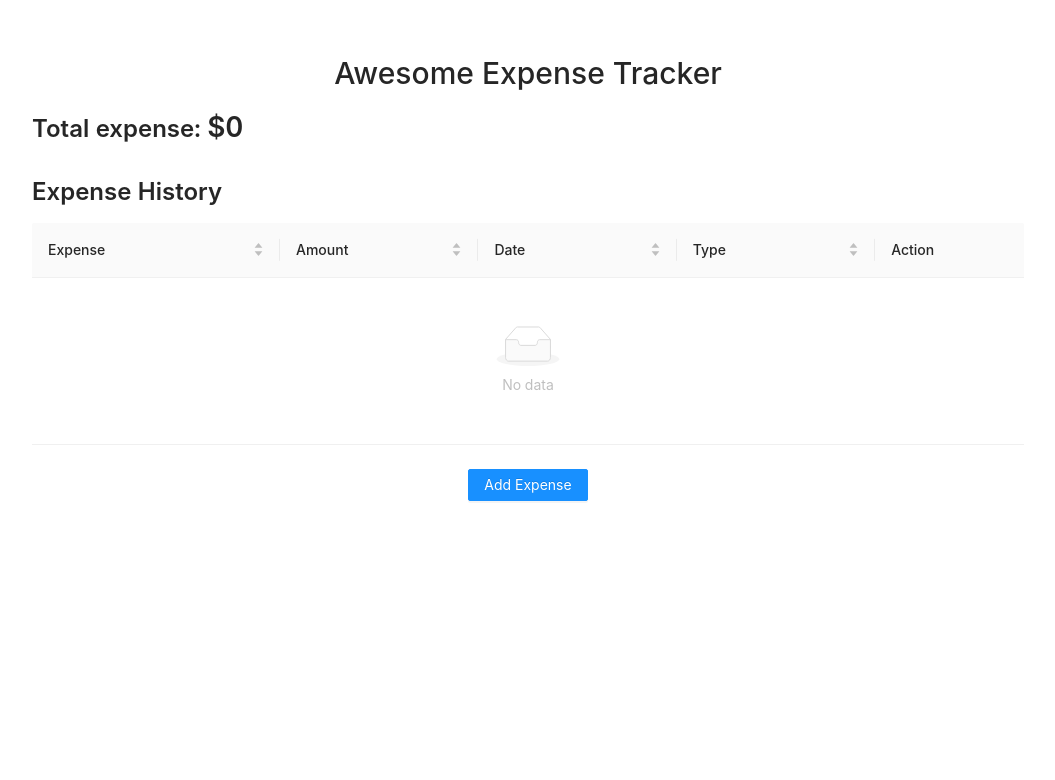
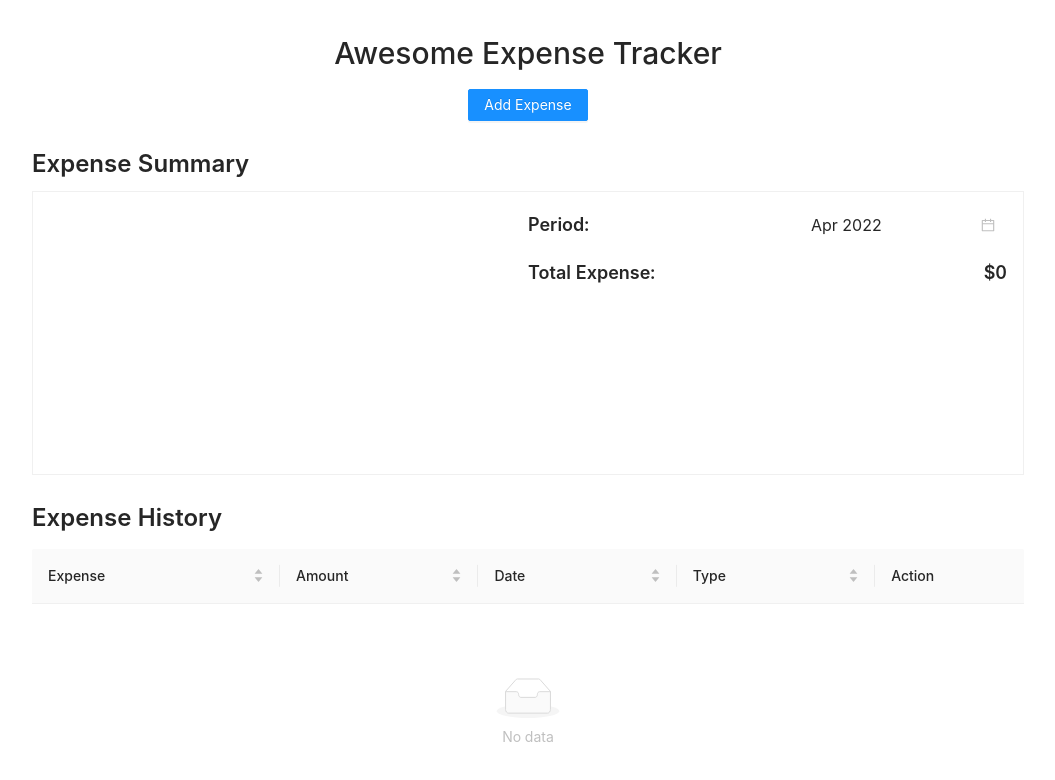
Before and after one commit to PhongVu07/react-expense-tracker, a React (Create React App) app: page / in a window 1280 px wide. Shown: the top 780 px of the page, without its empty margins (112-1167 px from the left). Built offline with nearby package versions, Linux system fonts and the light colour scheme.

Commit message:
Add chart

```diff
--- a/package.json
+++ b/package.json
@@ -12,11 +12,12 @@
     "@types/react": "^17.0.20",
     "@types/react-dom": "^17.0.9",
     "antd": "^4.19.5",
-    "dayjs": "^1.11.0",
+    "moment": "^2.29.2",
     "react": "^18.0.0",
     "react-dom": "^18.0.0",
     "react-scripts": "5.0.0",
     "react-select": "^5.3.0",
+    "recharts": "^2.1.9",
     "styled-components": "^5.3.5",
     "typescript": "^4.4.2",
     "uuid": "^8.3.2",
@@ -52,5 +53,5 @@
   },
   "resolutions": {
     "@types/react": "17.0.30"
-	}
+  }
 }
--- a/src/App.tsx
+++ b/src/App.tsx
@@ -1,23 +1,24 @@
-import React from 'react';
-import './App.css';
-import { Provider } from 'provider';
-import TotalExpense from 'components/TotalExpense';
-import ExpenseList from 'components/ExpenseList';
-import AddExpense from 'components/AddExpense';
-import Layout from 'components/Layout';
+import React from "react";
+import "./App.css";
+import { Provider } from "provider";
+import TotalExpense from "components/TotalExpense";
+import ExpenseList from "components/ExpenseList";
+import AddExpense from "components/AddExpense";
+import Layout from "components/Layout";
 
 function App() {
   return (
     <Provider>
       <Layout>
         <>
-        <TotalExpense />
-        <ExpenseList />
-        <AddExpense />
+          <h1>Awesome Expense Tracker</h1>
+          <AddExpense />
+          <TotalExpense />
+          <ExpenseList />
         </>
       </Layout>
     </Provider>
-    );
+  );
 }
 
 export default App;
--- a/src/components/AddExpense/addExpense.style.ts
+++ b/src/components/AddExpense/addExpense.style.ts
@@ -3,4 +3,5 @@ import styled from 'styled-components';
 export const ComponentContainer = styled.div`
   display: flex;
   justify-content: center;
+  margin-bottom: 24px;
 `
--- a/src/components/AddExpense/components/ExpenseModal/index.tsx
+++ b/src/components/AddExpense/components/ExpenseModal/index.tsx
@@ -4,7 +4,7 @@ import CreatableSelect from "react-select/creatable";
 import { selectCustomStyles } from "./expenseModal.style";
 import { useStore } from "provider";
 import { ActionType } from "../../../../constants";
-import dayjs from "dayjs";
+import moment from "moment";
 
 interface IExpenseModalProps {
   isVisible: boolean;
--- a/src/components/ExpenseList/expenseList.style.ts
+++ b/src/components/ExpenseList/expenseList.style.ts
@@ -3,6 +3,10 @@ import styled from 'styled-components';
 
 export const ComponentContainer = styled.div`
   margin-bottom: 24px;
+
+  table {
+    min-height: 275px;
+  }
 
   h4 {
     font-size: 24px;
--- a/src/components/ExpenseList/index.tsx
+++ b/src/components/ExpenseList/index.tsx
@@ -2,7 +2,7 @@ import React from "react";
 import { Table, TableColumnsType } from "antd";
 import { IExpense } from "types";
 import { useStore } from "provider";
-import dayjs from "dayjs";
+import moment from "moment";
 import { ActionType } from "../../constants";
 import { ComponentContainer, DeleteIcon } from "./expenseList.style";
 
@@ -26,7 +26,7 @@ const ExpenseList = () => {
         />
       ),
     }))
-    .sort((a, b) => dayjs(b.date).diff(a.date));
+    .sort((a, b) => moment(b.date).diff(a.date));
 
   const columns: TableColumnsType<any> = [
     {
@@ -52,10 +52,10 @@ const ExpenseList = () => {
       dataIndex: "date",
       key: "date",
       sorter: {
-        compare: (a, b) => dayjs(a.date).diff(dayjs(b.date)),
+        compare: (a, b) => moment(a.date).diff(moment(b.date)),
       },
       width: "20%",
-      render: (date) => <div>{dayjs(date).format("DD/MM/YYYY")}</div>,
+      render: (date) => <div>{moment(date).format("DD/MM/YYYY")}</div>,
     },
     {
       title: "Type",
@@ -82,7 +82,7 @@ const ExpenseList = () => {
         scroll={{ x: 600 }}
         columns={columns}
         dataSource={tableExpensesData}
-        pagination={{ position: ["bottomCenter"], pageSize: 5 }}
+        pagination={{ position: ["bottomCenter"], pageSize: 4 }}
       />
     </ComponentContainer>
   );
--- a/src/components/Layout/layout.style.ts
+++ b/src/components/Layout/layout.style.ts
@@ -1,7 +1,13 @@
 import styled from 'styled-components';
 
 export const Container = styled.div`
-    padding: 10px 16px;
+    padding: 30px 16px 10px;
     max-width: 1024px;
     margin: auto;
+
+    h1 {
+        font-size: 30px;
+        text-align: center;
+        margin-bottom: 12px;
+    }
 `;
--- a/src/components/TotalExpense/index.tsx
+++ b/src/components/TotalExpense/index.tsx
@@ -1,24 +1,80 @@
-import React from 'react'
+import React, { useState } from "react";
 import { useStore } from "provider";
-import { IExpense } from "types";
-import { ComponentContainer } from "./totalExpense.style";
+import { PieChart, Pie, Cell, ResponsiveContainer } from "recharts";
+import {
+  ChartLegend,
+  ComponentContainer,
+  DetailContainer,
+  SummaryContainer,
+} from "./totalExpense.style";
+import { DatePicker } from "antd";
+import moment, { Moment } from "moment";
+import { handleExpenseData } from "./utils";
 
 const TotalExpense = () => {
+  const [month, setMonth] = useState<Moment | null>(moment());
+
   const {
     state: { expenses },
   } = useStore();
-  const totalExpenses = expenses.reduce(
-    (total: number, expense: IExpense) => (total += expense.amount),
-    0
+  const { totalExpense, chartData } = handleExpenseData(
+    expenses,
+    month || moment()
   );
 
   return (
     <ComponentContainer>
-      <h1>Awesome Expense Tracker</h1>
-      <div>
-        Total expense: <span>${totalExpenses}</span>
-      </div>
+      <div>Expense Summary</div>
+      <SummaryContainer>
+        <ResponsiveContainer width="50%" minWidth={250} height={250}>
+          <PieChart margin={{ top: -70, right: 0, left: 40, bottom: 0 }}>
+            <Pie
+              data={chartData}
+              cx={120}
+              cy={200}
+              innerRadius={60}
+              outerRadius={80}
+              fill="#8884d8"
+              paddingAngle={5}
+              dataKey="value"
+            >
+              {chartData.map((entry, index) => (
+                <Cell
+                  name={entry.name}
+                  key={`cell-${index}`}
+                  fill={entry.color}
+                />
+              ))}
+            </Pie>
+          </PieChart>
+        </ResponsiveContainer>
+        <DetailContainer>
+          <div>
+            <div>Period:</div>
+            <DatePicker
+              value={month}
+              picker="month"
+              format="MMM YYYY"
+              bordered={false}
+              allowClear={false}
+              onChange={(date) => setMonth(date)}
+            />
+          </div>
+          <div>
+            <div>Total Expense:</div>
+            <span>${totalExpense}</span>
+          </div>
+          <div>
+            {chartData.map((data) => (
+              <ChartLegend>
+                <div style={{ backgroundColor: data.color }}></div>
+                <span>{data.name}</span>
+              </ChartLegend>
+            ))}
+          </div>
+        </DetailContainer>
+      </SummaryContainer>
     </ComponentContainer>
   );
-}
-export default TotalExpense
+};
+export default TotalExpense;
--- a/src/components/TotalExpense/totalExpense.style.ts
+++ b/src/components/TotalExpense/totalExpense.style.ts
@@ -1,17 +1,50 @@
 import styled from 'styled-components';
 
 export const ComponentContainer = styled.div`
-  margin: 40px 0 24px;
+  margin: 0 0 24px;
   font-weight: 600;
   font-size: 24px;
+`
 
-  h1 {
-    font-size: 30px;
-    text-align: center;
-    margin-bottom: 8px;
+export const SummaryContainer = styled.div`
+  display: flex;
+  flex-flow: wrap;
+  border: 1px solid #f0f0f0;
+  padding: 16px;
+  margin-top: 8px;
+`
+export const DetailContainer = styled.div`
+  flex: 1;
+
+  > div {
+    display: flex;
+    align-items: center;
+    justify-content: space-between;
+    font-size: 18px;
+    margin-bottom: 16px;
+
+    &:last-of-type {
+      margin-top: 28px;
+      flex-flow: wrap;
+    }
   }
 
-  span {
-    font-size: 28px;
+  input {
+    font-size: 16px;
   }
 `
+
+export const ChartLegend = styled.div`
+  display: flex;
+  align-items: center;
+  font-size: 16px;
+  font-weight: normal;
+  margin-right: 16px;
+
+  >div {
+    width: 12px;
+    height: 12px;
+    border-radius: 50%;
+    margin-right: 8px;
+  }
+`
--- /dev/null
+++ b/src/components/TotalExpense/utils.ts
@@ -0,0 +1,24 @@
+import moment, { Moment } from 'moment';
+import { IExpense } from 'types';
+import { COLORS } from '../../constants';
+
+export const handleExpenseData = (expenses: IExpense[], month: Moment) => {
+  const { totalExpense, groupedData } = expenses.reduce((result: any ,expense: IExpense, i: number) => {
+    if (moment(expense.date).format("MM/YYYY") === month.format("MM/YYYY")) {
+      if (result.groupedData[expense.type]) {
+        result.groupedData[expense.type] += expense.amount
+      } else {
+        result.groupedData[expense.type] = expense.amount
+      }
+      result.totalExpense += expense.amount
+    }
+    return result
+  }, {
+    totalExpense: 0,
+    groupedData: {}
+  })
+
+  const chartData = Object.keys(groupedData).map((key, i) => ({name: key, value: groupedData[key], color: COLORS[i]}))
+
+  return { totalExpense, chartData}
+}
--- a/src/constants/index.ts
+++ b/src/constants/index.ts
@@ -8,3 +8,14 @@ export enum LocalStorageDataName {
     EXPENSES = "expenses",
     EXPENSE_TYPE = "expenseType"
 }
+
+export const COLORS = ['#FF6633', '#FFB399', '#FF33FF', '#FFFF99', '#00B3E6',
+'#E6B333', '#3366E6', '#999966', '#99FF99', '#B34D4D',
+'#80B300', '#809900', '#E6B3B3', '#6680B3', '#66991A',
+'#FF99E6', '#CCFF1A', '#FF1A66', '#E6331A', '#33FFCC',
+'#66994D', '#B366CC', '#4D8000', '#B33300', '#CC80CC',
+'#66664D', '#991AFF', '#E666FF', '#4DB3FF', '#1AB399',
+'#E666B3', '#33991A', '#CC9999', '#B3B31A', '#00E680',
+'#4D8066', '#809980', '#E6FF80', '#1AFF33', '#999933',
+'#FF3380', '#CCCC00', '#66E64D', '#4D80CC', '#9900B3',
+'#E64D66', '#4DB380', '#FF4D4D', '#99E6E6', '#6666FF'];
```
Also changed, not shown: 1 other file (tests, documents, lock files or other folders).
